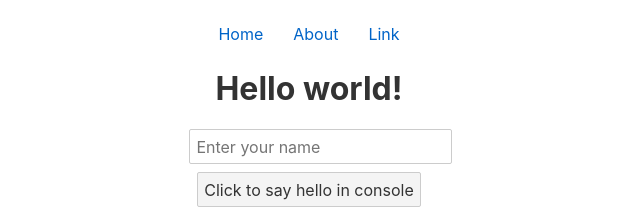
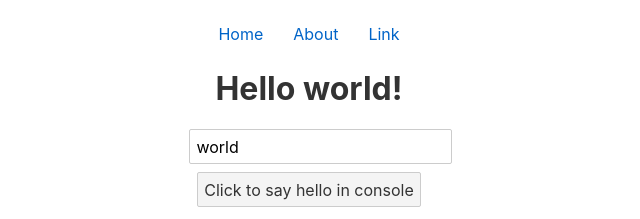
Before and after one commit to W2AlharbiMe/svelte-playground, a Svelte app: page / in a window 1280 px wide. Shown: the top 219 px of the page, without its empty margins (331-971 px from the left). Built offline with nearby package versions, Linux system fonts and the light colour scheme.

Commit message:
use binding

```diff
--- a/src/App.svelte
+++ b/src/App.svelte
@@ -8,12 +8,6 @@
     ['About', '#about'],
     ['Link', '#external'],
   ];
-
-  function setName({ target }) {
-    const { value } = target;
-
-    name = value || 'world';
-  }
 
   function handleMessage({ detail: payload }) {
     const { text } = payload;
@@ -26,7 +20,7 @@
   <Header {links} />
   <div>
     <h1>Hello {name}!</h1>
-    <input type="text" placeholder="Enter your name" on:keyup={setName} />
+    <input type="text" placeholder="Enter your name" bind:value={name} />
   </div>
 
   <MainComponent on:message={handleMessage} />
```
